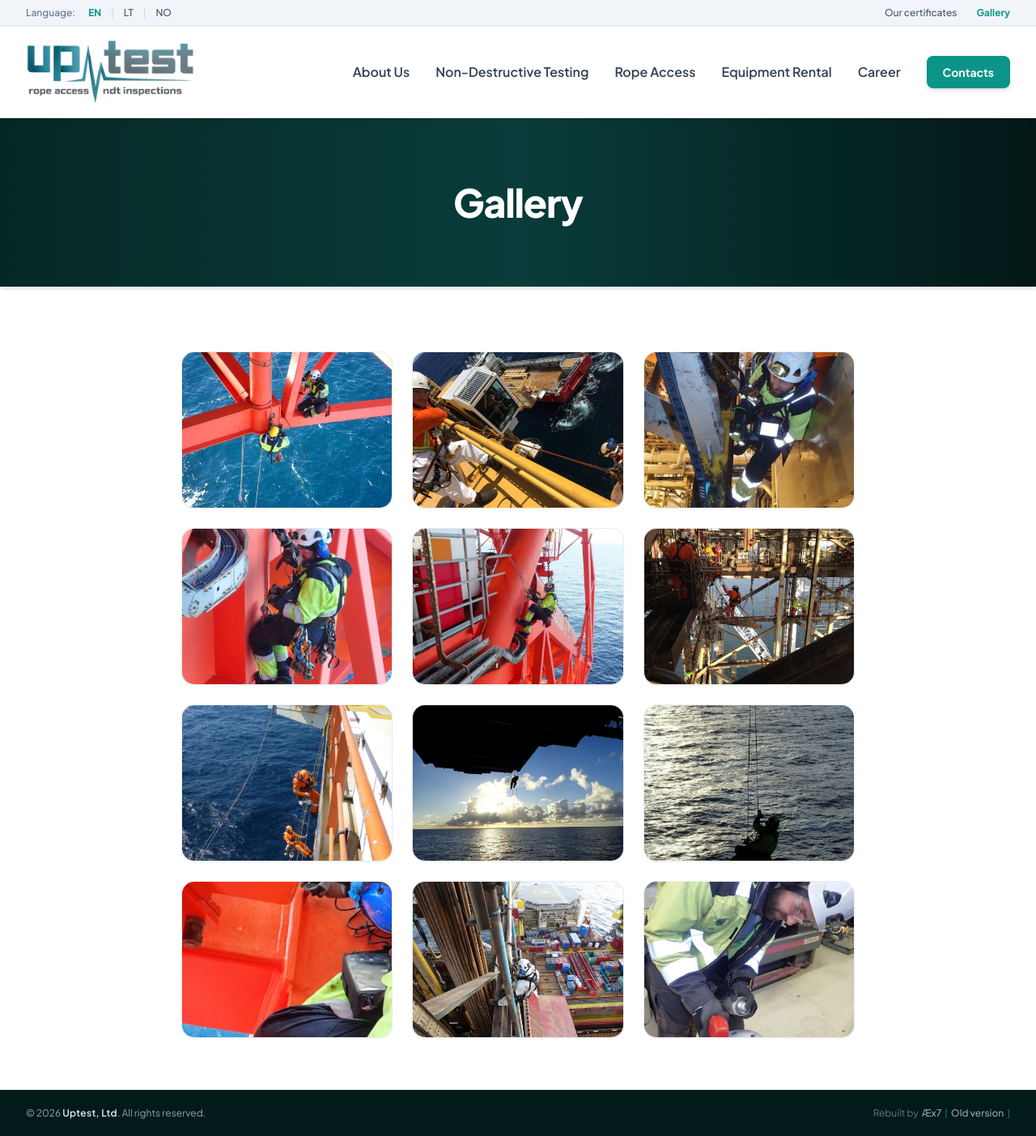
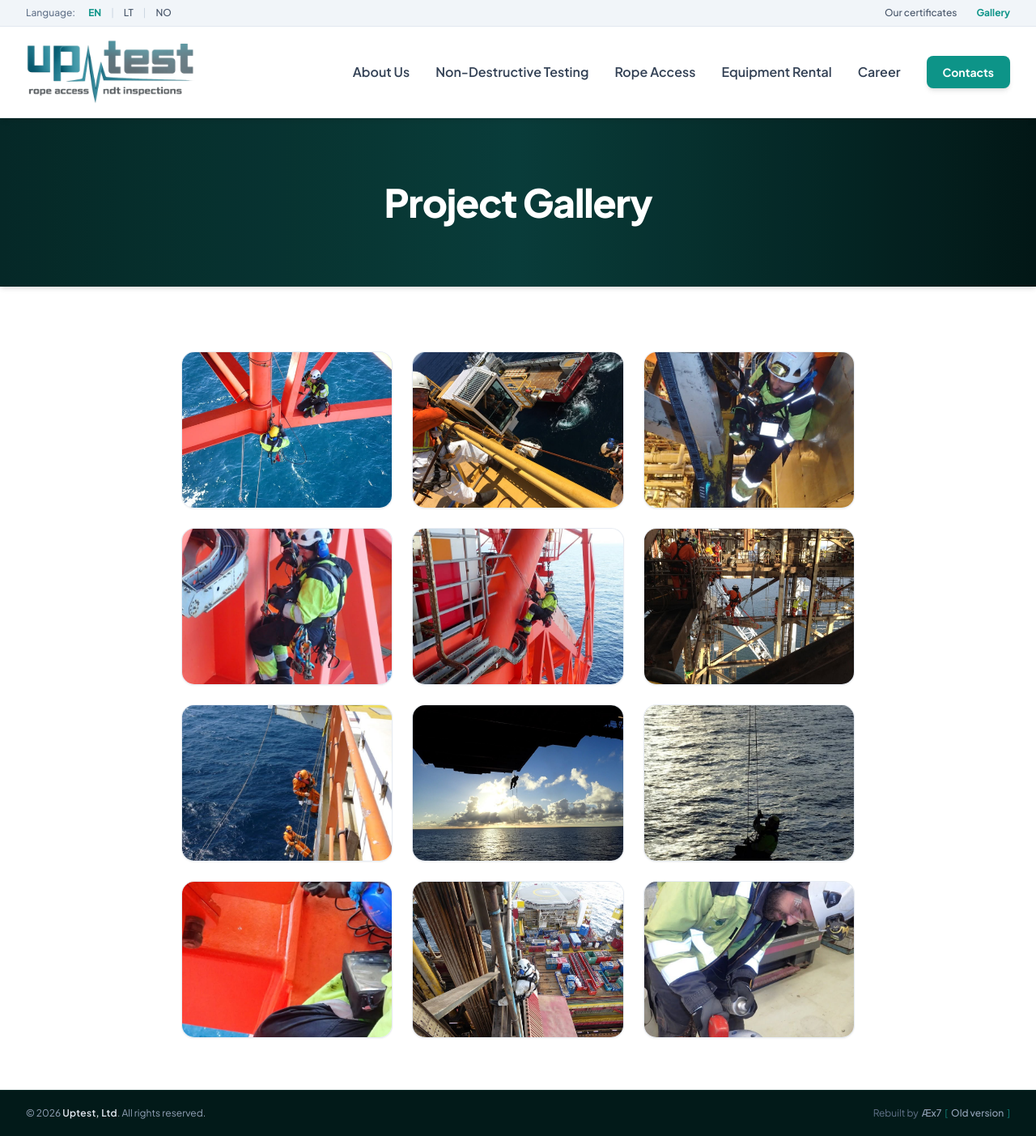
Before and after one commit to mruslys/uptest.no, a Jekyll site: the page built from gallery/index.html, in a window 1280 px wide. Shown: the whole page at 81% size. Built offline with Jekyll 4.4.1, drawn with Linux system fonts in a browser that asks for light colours; nearby versions of some CDN libraries; some of the changed lines change nothing that is shown.

Commit message:
Update index.html

```diff
--- a/gallery/index.html
+++ b/gallery/index.html
@@ -2,6 +2,12 @@
 layout: page
 lang: "en"
 current_page: gallery
-title: "Gallery"
+title: "Project Gallery"
+meta_title: "Project Gallery | Uptest - NDT & Offshore Inspections"
+header_image: "images/uptest-neardomoji-kontrole-1.jpg"
+og_title: "Project Gallery | Uptest"
+og_description: "Explore photos and moments from our offshore inspections, non-destructive testing (NDT), and industrial rope access projects across oceans and industries."
+og_image: "https://mruslys.github.io/uptest.no/images/uptest-neardomoji-kontrole-1.jpg"
+og_type: "website"
 gallery_folder: "images/gallery"
 ---
```
